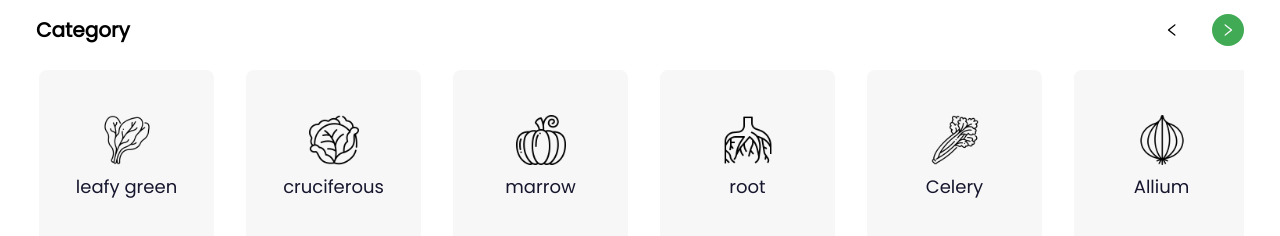
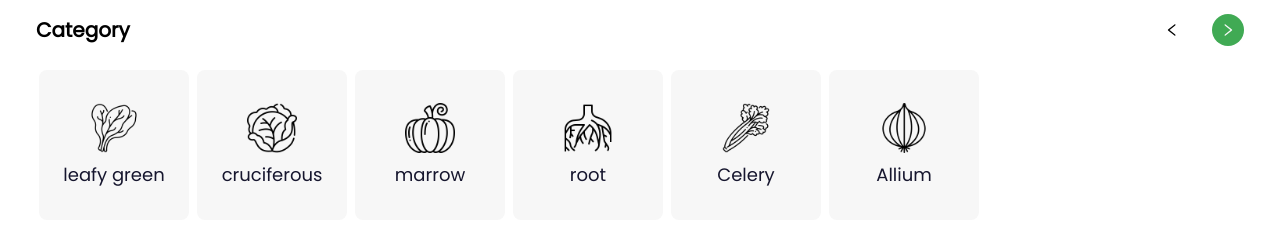
Before and after one commit to Collins87mbathi/grocery_microservice_ui, a React (Create React App) app: page / in a window 1280 px wide. Shown: the part 658-894 px from the top of the page. Built offline with nearby package versions, Linux system fonts and the light colour scheme.

Commit message:
changed the card size

```diff
--- a/src/Filter/Card.jsx
+++ b/src/Filter/Card.jsx
@@ -2,7 +2,7 @@ import React from 'react'
 
 const Card = ({card}) => {
 return (
-    <div className='max-w-[175px] min-w-[175px] rounded-lg flex flex-col gap-2 items-center justify-center h-[175px] bg-[#F7F7F7] text-[#16162E]'>
+    <div className='max-w-[150px] min-w-[150px] rounded-lg flex flex-col gap-2 items-center justify-center h-[150px] bg-[#F7F7F7] text-[#16162E]'>
     <img src={card.imageUrl} className="w-[50px] h-auto" alt='png'/>
     <p className='text-[18px]'>{card.title}</p>
    </div>
--- a/src/Filter/filter.css
+++ b/src/Filter/filter.css
@@ -5,6 +5,6 @@
     padding: 0 10px;
     display: flex;
     overflow-x: hidden;
-    gap:2rem;
+    gap:0.5rem;
     scroll-behavior: smooth;
 }
--- a/src/Navbar/Navbar.jsx
+++ b/src/Navbar/Navbar.jsx
@@ -19,8 +19,7 @@ const Navbar = () => {
       <path d="M17,18C15.89,18 15,18.89 15,20A2,2 0 0,0 17,22A2,2 0 0,0 19,20C19,18.89 18.1,18 17,18M1,2V4H3L6.6,11.59L5.24,14.04C5.09,14.32 5,14.65 5,15A2,2 0 0,0 7,17H19V15H7.42A0.25,0.25 0 0,1 7.17,14.75C7.17,14.7 7.18,14.66 7.2,14.63L8.1,13H15.55C16.3,13 16.96,12.58 17.3,11.97L20.88,5.5C20.95,5.34 21,5.17 21,5A1,1 0 0,0 20,4H5.21L4.27,2M7,18C5.89,18 5,18.89 5,20A2,2 0 0,0 7,22A2,2 0 0,0 9,20C9,18.89 8.1,18 7,18Z"/>
       </svg>
       <span className="absolute right-0 top-0 rounded-full bg-[#40AA54] w-4 h-4 top right p-0 m-0 text-white font-mono text-sm  leading-tight text-center">5
-    </span>
-  </Link>
+    </span>  </Link>
 
       <ul className='hidden md:flex'>
       <li className='p-4 hover:text-[#40AA54] text-[#16162E] active:text-[#40AA54] transition duration-500 focus:text-[#40AA54]'><Link to="/">Home</Link></li>
@@ -30,7 +29,7 @@ const Navbar = () => {
         <li><Link to='/login'className='bg-[#40AA54] p-1 flex justify-center rounded-md hover:bg-[#F7F7F7] border-2 transition duration-500  text-[#16162E] active:text-[#16162E]  gap-4 m-2' >Login</Link></li>
       </ul>
       <div onClick={handleNav} className='block md:hidden'>
-          {nav ? <AiOutlineClose size={20}/> : <AiOutlineMenu size={20} />}
+          {nav ? <AiOutlineClose className='cursor-pointer' size={20}/> : <AiOutlineMenu size={20} />}
       </div>
       <ul className={nav ? 'flex flex-col items-center fixed left-0 top-0 w-[60%] h-full border-r border-r-gray-900 bg-white ease-in-out duration-500' : 'ease-in-out duration-500 fixed left-[-100%]'}>
         <img className=' h-20 w-auto' src={Logo} alt='company'/>
```
